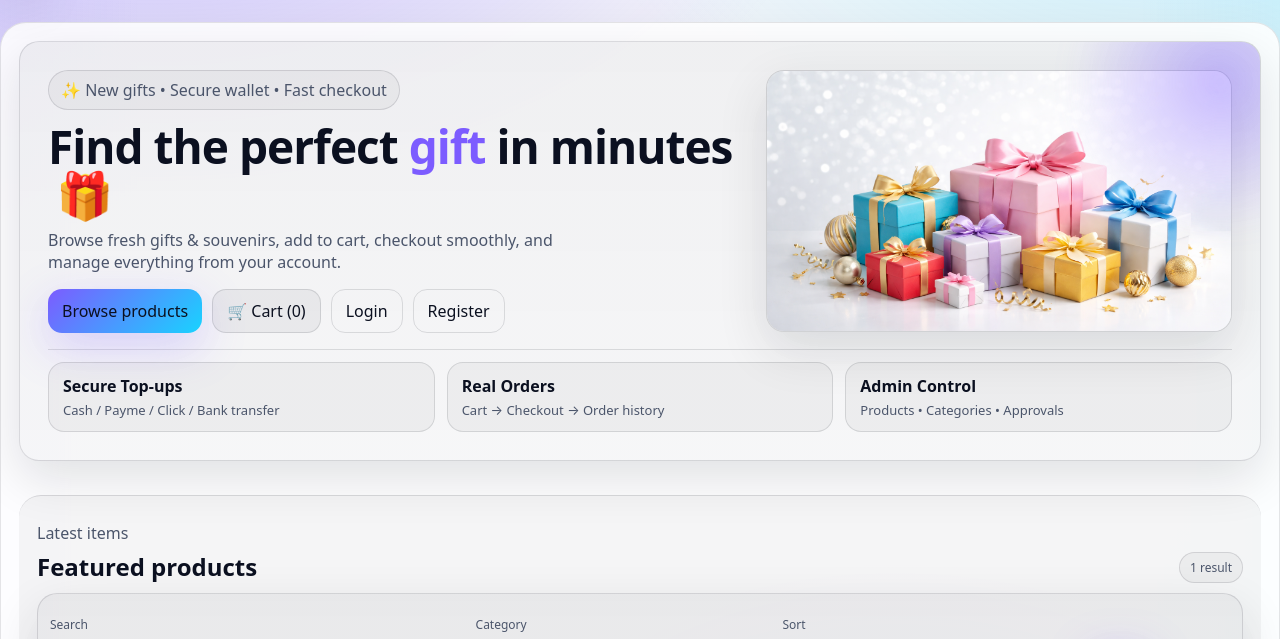
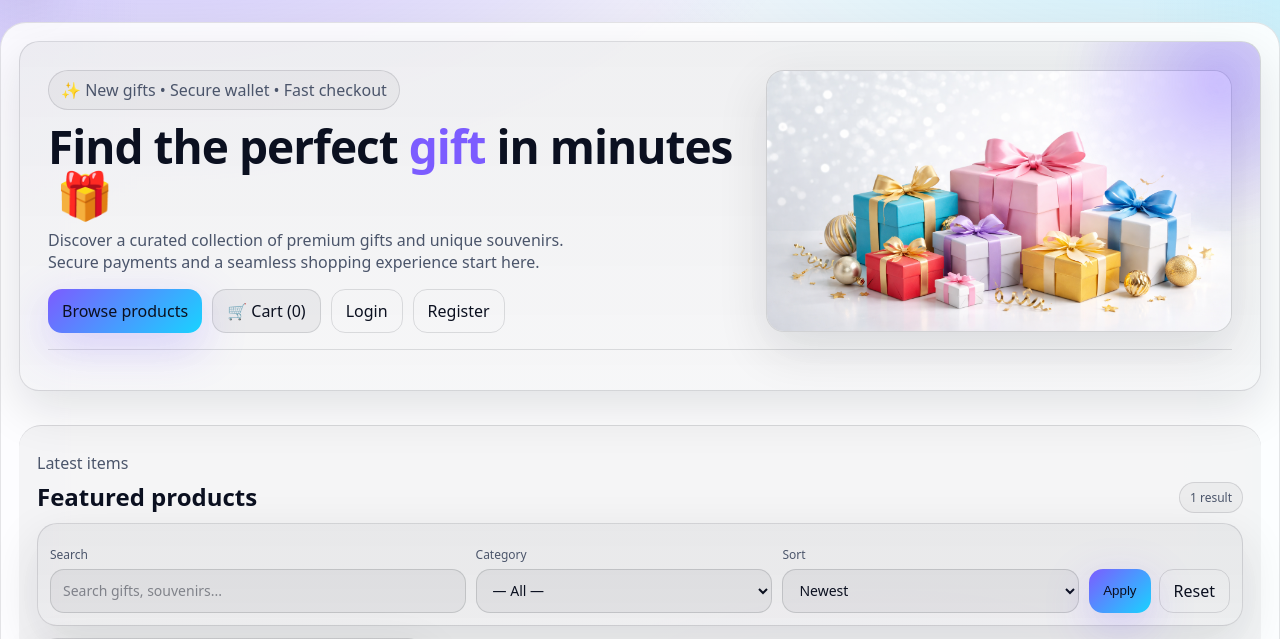
Before and after one commit to sirotulla/online-shopping, a PHP site: page /index.php in a window 1280 px wide. Shown: the part 73-712 px from the top of the page. Run offline with PHP 8.4, Linux system fonts and the light colour scheme; tables that the repository leaves empty hold one stand-in row (values such as "Sample post").

Commit message:
Update index.php

```diff
--- a/public/index.php
+++ b/public/index.php
@@ -1,9 +1,11 @@
 <?php
 declare(strict_types=1);
 
-session_start();
+// session_start() is now handled inside lang.php/auth.php,
+// but we keep it safe here or ensure layout handles it.
 require_once __DIR__ . '/../app/config/database.php';
 require_once __DIR__ . '/../app/helpers/auth.php';
+require_once __DIR__ . '/../app/helpers/lang.php'; // Ensure lang helper is loaded
 
 /** cart count */
 $cartCount = 0;
@@ -15,9 +17,6 @@ $u = current_user();
 
 /**
  * Filters (GET)
- * - q: keyword
- * - cat: category id
- * - sort: newest | price_asc | price_desc
  */
 $q = trim((string)($_GET['q'] ?? ''));
 $cat = trim((string)($_GET['cat'] ?? ''));
@@ -35,7 +34,6 @@ $cats = $pdo->query("SELECT id, name FROM categories ORDER BY name ASC")->fetchA
 $where = [];
 $params = [];
 
-// only active products
 $where[] = "p.is_active = 1";
 
 if ($q !== '') {
@@ -73,137 +71,96 @@ $stmt->execute($params);
 $products = $stmt->fetchAll();
 
 require __DIR__ . '/_layout.php';
-layout_header('Home', $u, $cartCount);
+layout_header(__('nav_home'), $u, $cartCount);
 ?>
 
-<!-- HERO (combined: hero + features in same card) -->
 <section class="card hero" style="margin-bottom:16px;">
   <div class="hero-row">
     <div>
-      <div class="hero-badge">✨ New gifts • Secure wallet • Fast checkout</div>
+      <div class="hero-badge">✨ <?= __('hero_badge') ?></div>
 
       <h1>
-        Find the perfect <span style="color:var(--accent);">gift</span> in minutes
+        <?= __('hero_title_part1') ?> <span style="color:var(--accent);"><?= __('hero_title_accent') ?></span> <?= __('hero_title_part2') ?>
         <span style="margin-left:8px;">🎁</span>
       </h1>
 
-
-      <p>
-        Browse fresh gifts & souvenirs, add to cart, checkout smoothly, and manage everything from your account.
-      </p>
+      <p><?= __('hero_desc') ?></p>
 
       <div class="hero-actions">
-        <a class="btn btn-primary" href="#products">Browse products</a>
-        <a class="btn" href="cart.php">🛒 Cart (<?= (int)$cartCount ?>)</a>
+        <a class="btn btn-primary" href="#products"><?= __('btn_browse') ?></a>
+        <a class="btn" href="cart.php">🛒 <?= __('nav_cart') ?> (<?= (int)$cartCount ?>)</a>
 
         <?php if ($u): ?>
           <?php if (($u['role'] ?? '') === 'admin'): ?>
-            <a class="btn btn-ghost" href="admin/index.php">Admin Panel</a>
+            <a class="btn btn-ghost" href="admin/index.php"><?= __('nav_admin') ?></a>
           <?php else: ?>
-            <a class="btn btn-ghost" href="my_account.php">My Account</a>
+            <a class="btn btn-ghost" href="my_account.php"><?= __('nav_account') ?></a>
           <?php endif; ?>
         <?php else: ?>
-          <a class="btn btn-ghost" href="login.php">Login</a>
-          <a class="btn btn-ghost" href="register.php">Register</a>
+          <a class="btn btn-ghost" href="login.php"><?= __('nav_login') ?></a>
+          <a class="btn btn-ghost" href="register.php"><?= __('nav_register') ?></a>
         <?php endif; ?>
       </div>
 
-      <!-- Keep Hello line (inside left column) -->
       <?php if ($u): ?>
         <div style="margin-top:12px" class="muted">
-          Hello, <strong style="color:inherit"><?= htmlspecialchars($u['name']) ?></strong>
-          · <a href="logout.php" class="muted" style="text-decoration:underline">Logout</a>
+          <?= __('hello') ?>, <strong style="color:inherit"><?= htmlspecialchars($u['name']) ?></strong>
+          · <a href="logout.php" class="muted" style="text-decoration:underline"><?= __('nav_logout') ?></a>
         </div>
       <?php endif; ?>
     </div>
 
     <div class="hero-right" style="display:flex; justify-content:center; align-items:center;">
-      <!-- Gift boxes image (size locked inline to avoid CSS cache issues) -->
       <div class="hero-visual"
            style="width:100%; max-width:560px; aspect-ratio:16/9; max-height:280px; overflow:hidden; border-radius:18px; border:1px solid var(--line); background:var(--surface2);">
-        <img src="assets/hero-gifts.jpg"
-             alt="Gift boxes"
-             loading="eager"
+        <img src="assets/hero-gifts.jpg" alt="Gift boxes" loading="eager"
              style="width:100%; height:100%; object-fit:cover; display:block;">
       </div>
     </div>
   </div>
 
-  <!-- Divider + feature strip INSIDE hero card -->
   <hr style="border:0;height:1px;background:var(--line);margin:16px 0 12px;">
 
-  <div class="hero-strip" style="display:grid; grid-template-columns: repeat(3, minmax(0, 1fr)); gap:12px;">
+  <!-- <div class="hero-strip" style="display:grid; grid-template-columns: repeat(3, minmax(0, 1fr)); gap:12px;">
     <div style="border:1px solid var(--line); background:var(--surface2); border-radius:16px; padding:12px 14px;">
-      <div style="font-weight:900; font-size:16px;">Secure Top-ups</div>
-      <div class="muted" style="font-size:13px; margin-top:4px;">Cash / Payme / Click / Bank transfer</div>
+      <div style="font-weight:900; font-size:16px;"><?= __('feat_secure_title') ?></div>
+      <div class="muted" style="font-size:13px; margin-top:4px;"><?= __('feat_secure_desc') ?></div>
     </div>
 
     <div style="border:1px solid var(--line); background:var(--surface2); border-radius:16px; padding:12px 14px;">
-      <div style="font-weight:900; font-size:16px;">Real Orders</div>
-      <div class="muted" style="font-size:13px; margin-top:4px;">Cart → Checkout → Order history</div>
+      <div style="font-weight:900; font-size:16px;"><?= __('feat_orders_title') ?></div>
+      <div class="muted" style="font-size:13px; margin-top:4px;"><?= __('feat_orders_desc') ?></div>
     </div>
 
     <div style="border:1px solid var(--line); background:var(--surface2); border-radius:16px; padding:12px 14px;">
-      <div style="font-weight:900; font-size:16px;">Admin Control</div>
-      <div class="muted" style="font-size:13px; margin-top:4px;">Products • Categories • Approvals</div>
+      <div style="font-weight:900; font-size:16px;"><?= __('feat_admin_title') ?></div>
+      <div class="muted" style="font-size:13px; margin-top:4px;"><?= __('feat_admin_desc') ?></div>
+    </div>
+  </div> -->
+</section>
+
+<section id="products" class="products-section">
+  <div style="display:flex;justify-content:space-between;align-items:end;gap:10px;flex-wrap:wrap;margin-bottom:10px">
+    <div>
+      <div class="muted"><?= __('latest_items') ?></div>
+      <h2 style="margin:6px 0 0"><?= __('featured_products') ?></h2>
+    </div>
+    <div class="pill">
+      <?= count($products) ?> <?= count($products) === 1 ? __('result_singular') : __('result_plural') ?>
     </div>
   </div>
 
-  <style>
-    @media (max-width: 980px){
-      .hero-strip{ grid-template-columns: 1fr !important; }
-    }
-    /* sparkles */
-    .sparkle{
-      position:absolute;
-      left:50%;
-      top:50%;
-      width:10px;
-      height:10px;
-      border-radius:999px;
-      background: radial-gradient(circle, rgba(255,255,255,.95), rgba(124,92,255,.65));
-      transform: translate(-50%,-50%);
-      animation: sparkleFly .9s ease forwards;
-      pointer-events:none;
-      filter: blur(.2px);
-    }
-    @keyframes sparkleFly{
-      0%{ opacity:1; transform:translate(-50%,-50%) scale(1); }
-      100%{ opacity:0; transform:translate(calc(-50% + var(--dx)), calc(-50% + var(--dy))) scale(.4); }
-    }
-    .gift-bounce{ animation: giftBounce .45s ease; }
-    @keyframes giftBounce{
-      0%{ transform: translateY(0) scale(1); }
-      40%{ transform: translateY(-3px) scale(1.06); }
-      100%{ transform: translateY(0) scale(1); }
-    }
-  </style>
-</section>
-
-<!-- PRODUCTS -->
-<section id="products" class="products-section">
-  <div style="display:flex;justify-content:space-between;align-items:end;gap:10px;flex-wrap:wrap;margin-bottom:10px">
-    <div>
-      <div class="muted">Latest items</div>
-      <h2 style="margin:6px 0 0">Featured products</h2>
-    </div>
-    <div class="pill">
-      <?= count($products) ?> result<?= count($products) === 1 ? '' : 's' ?>
-    </div>
-  </div>
-
-  <!-- Filters -->
   <form method="get" class="card" style="padding:12px; margin-bottom:12px;">
     <div class="grid" style="grid-template-columns: 1.4fr 1fr 1fr auto; gap:10px; align-items:end;">
       <div>
-        <label class="muted" style="font-size:12px;">Search</label>
-        <input type="text" name="q" value="<?= htmlspecialchars($q) ?>" placeholder="Search gifts, souvenirs..." />
+        <label class="muted" style="font-size:12px;"><?= __('label_search') ?></label>
+        <input type="text" name="q" value="<?= htmlspecialchars($q) ?>" placeholder="<?= __('placeholder_search') ?>" />
       </div>
 
       <div>
-        <label class="muted" style="font-size:12px;">Category</label>
+        <label class="muted" style="font-size:12px;"><?= __('label_category') ?></label>
         <select name="cat">
-          <option value="">— All —</option>
+          <option value="">— <?= __('all_categories') ?> —</option>
           <?php foreach ($cats as $c): ?>
             <option value="<?= (int)$c['id'] ?>" <?= ($catId === (int)$c['id']) ? 'selected' : '' ?>>
               <?= htmlspecialchars($c['name']) ?>
@@ -213,27 +170,25 @@ layout_header('Home', $u, $cartCount);
       </div>
 
       <div>
-        <label class="muted" style="font-size:12px;">Sort</label>
+        <label class="muted" style="font-size:12px;"><?= __('label_sort') ?></label>
         <select name="sort">
-          <option value="newest" <?= $sort === 'newest' ? 'selected' : '' ?>>Newest</option>
-          <option value="price_asc" <?= $sort === 'price_asc' ? 'selected' : '' ?>>Price: Low → High</option>
-          <option value="price_desc" <?= $sort === 'price_desc' ? 'selected' : '' ?>>Price: High → Low</option>
+          <option value="newest" <?= $sort === 'newest' ? 'selected' : '' ?>><?= __('sort_newest') ?></option>
+          <option value="price_asc" <?= $sort === 'price_asc' ? 'selected' : '' ?>><?= __('sort_price_asc') ?></option>
+          <option value="price_desc" <?= $sort === 'price_desc' ? 'selected' : '' ?>><?= __('sort_price_desc') ?></option>
         </select>
       </div>
 
       <div style="display:flex; gap:8px; flex-wrap:wrap;">
-        <button class="btn btn-primary" type="submit">Apply</button>
-        <a class="btn btn-ghost" href="index.php#products">Reset</a>
+        <button class="btn btn-primary" type="submit"><?= __('btn_apply') ?></button>
+        <a class="btn btn-ghost" href="index.php#products"><?= __('btn_reset') ?></a>
       </div>
     </div>
   </form>
 
   <?php if (!$products): ?>
     <div class="card" style="padding:16px;">
-      <div style="font-weight:900; font-size:18px;">No products found</div>
-      <div class="muted" style="margin-top:6px;">
-        Try removing filters or searching a different keyword.
-      </div>
+      <div style="font-weight:900; font-size:18px;"><?= __('no_products') ?></div>
+      <div class="muted" style="margin-top:6px;"><?= __('no_products_desc') ?></div>
     </div>
   <?php else: ?>
     <div class="grid grid-3">
@@ -241,34 +196,23 @@ layout_header('Home', $u, $cartCount);
         <a class="card product-card" href="product.php?id=<?= urlencode((string)$p['id']) ?>" style="display:block">
           <div class="product-media">
             <?php if (!empty($p['image'])): ?>
-              <img
-                src="image.php?f=<?= urlencode((string)$p['image']) ?>"
-                alt=""
-                style="width:100%;height:100%;object-fit:cover;display:block;"
-              >
+              <img src="image.php?f=<?= urlencode((string)$p['image']) ?>" alt="" style="width:100%;height:100%;object-fit:cover;display:block;">
             <?php else: ?>
-              <div>🖼️ No image</div>
+              <div>🖼️ <?= __('no_image') ?></div>
             <?php endif; ?>
           </div>
 
           <div class="product-body">
             <div style="display:flex;justify-content:space-between;align-items:center;gap:10px;margin-bottom:8px">
-              <span class="pill"><?= htmlspecialchars($p['category_name'] ?? 'No category') ?></span>
-              <span class="pill">Stock: <?= (int)$p['stock'] ?></span>
+              <span class="pill"><?= htmlspecialchars($p['category_name'] ?? __('no_category')) ?></span>
+              <span class="pill"><?= __('stock') ?>: <?= (int)$p['stock'] ?></span>
             </div>
-
             <div class="product-title"><?= htmlspecialchars($p['name']) ?></div>
-
-            <?php if (!empty($p['description'])): ?>
-              <div class="muted" style="margin:6px 0 10px; display:-webkit-box; -webkit-line-clamp:2; -webkit-box-orient:vertical; overflow:hidden;">
-                <?= htmlspecialchars($p['description']) ?>
-              </div>
-            <?php else: ?>
-              <div class="muted" style="margin:6px 0 10px;">No description.</div>
-            <?php endif; ?>
-
+            <div class="muted" style="margin:6px 0 10px; display:-webkit-box; -webkit-line-clamp:2; -webkit-box-orient:vertical; overflow:hidden;">
+                <?= !empty($p['description']) ? htmlspecialchars($p['description']) : __('no_description') ?>
+            </div>
             <div class="product-meta">
-              <div class="muted">View details →</div>
+              <div class="muted"><?= __('view_details') ?> →</div>
               <div class="price">$<?= number_format((float)$p['price'], 2) ?></div>
             </div>
           </div>
```
